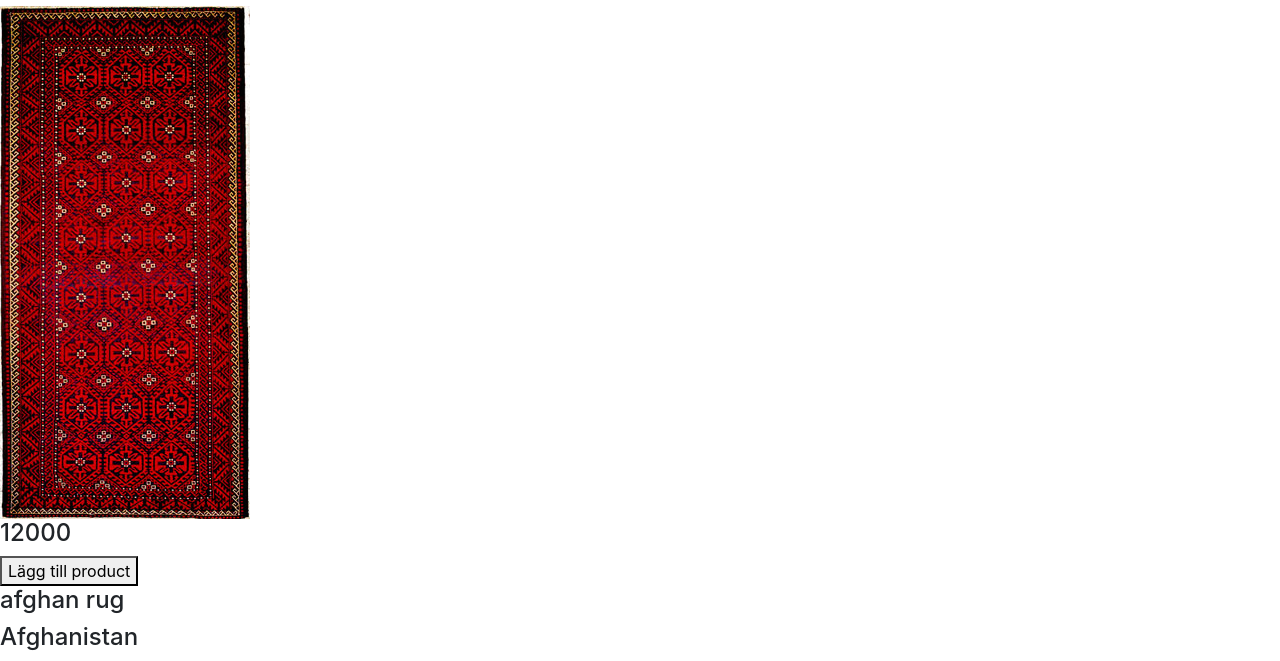
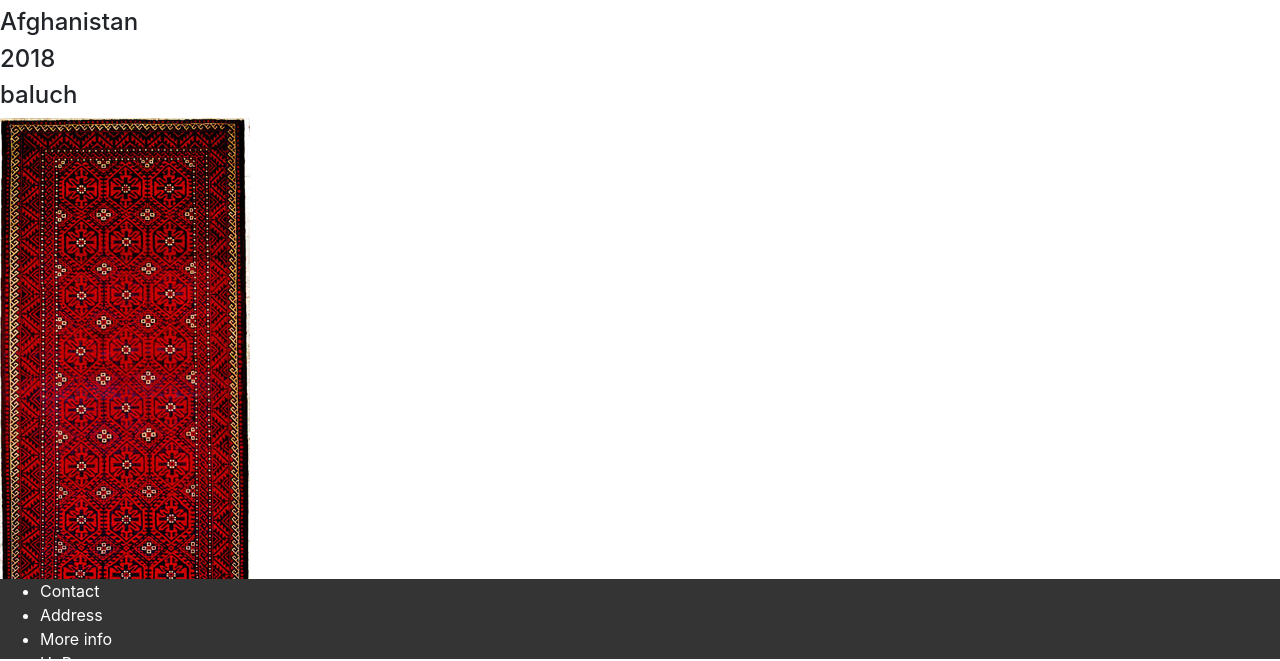
Before and after one commit to SakineMazlomyar/rugCompany, a plain HTML site: page index.html in a window 1280 px wide. Shown: the part 141-802 px from the top of the page. Drawn offline with nearby package versions, Linux system fonts and the light colour scheme.

Commit message:
tabletStyle

```diff
--- a/ownCssFiles/tablet.css
+++ b/ownCssFiles/tablet.css
@@ -2,4 +2,32 @@
     img.imgBrand{
         width: 3em;
     }
+    section{
+        position: relative;
+        top: 7em;
+        margin-bottom: 7em;
+    }
+    .singleDivDesign{
+        position: relative;
+        width: 100%;
+        text-align: center
+    }
+    img.imgProduct{
+        width: 50% !important;
+        height: 49em !important;
+    }
+
+    footer{
+        position: fixed;
+
+        bottom: 0;
+        width: 100%;
+        height: 5em;
+        background-color:  rgb(53, 52, 53);
+        color: white;
+    }
+
+
+
+
 }
```
